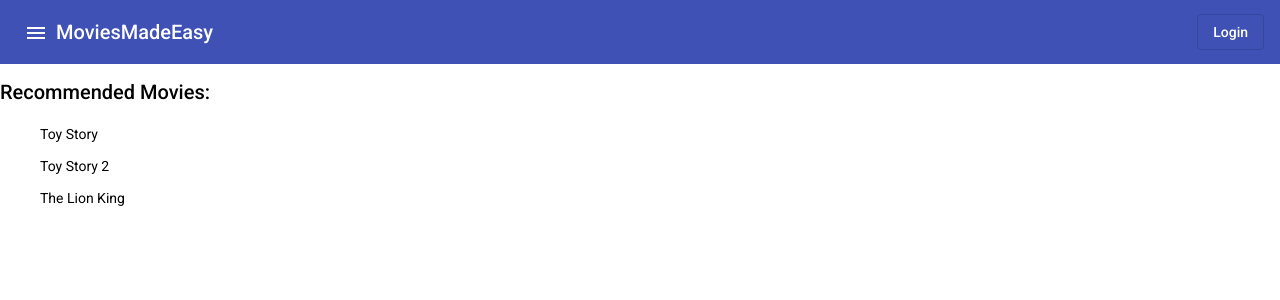
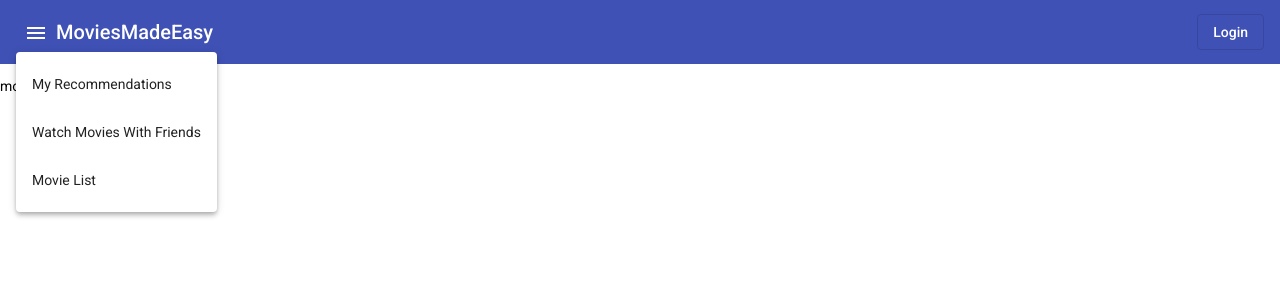
Before and after one commit to bagshawc1/MoviesMadeEasy, an Angular app: page /movie-list in a window 1280 px wide. Both pictures are taken after a click on the button "menu". Shown: the top 300 px of the page. Built offline with nearby package versions, Linux system fonts and the light colour scheme.

Commit message:
Basic navigation setup

```diff
--- a/src/app/app.component.html
+++ b/src/app/app.component.html
@@ -1,2 +1,2 @@
 <app-top-bar></app-top-bar>
-<app-homepage></app-homepage>
+<router-outlet></router-outlet>
--- /dev/null
+++ b/src/app/movie-list/movie-list.component.html
@@ -0,0 +1 @@
+<p>movie-list works!</p>
--- /dev/null
+++ b/src/app/movie-list/movie-list.component.ts
@@ -0,0 +1,15 @@
+import { Component, OnInit } from '@angular/core';
+
+@Component({
+  selector: 'app-movie-list',
+  templateUrl: './movie-list.component.html',
+  styleUrls: ['./movie-list.component.css']
+})
+export class MovieListComponent implements OnInit {
+
+  constructor() { }
+
+  ngOnInit(): void {
+  }
+
+}
--- a/src/app/top-bar/top-bar.component.html
+++ b/src/app/top-bar/top-bar.component.html
@@ -1,8 +1,13 @@
 <p>
   <mat-toolbar color="primary">
-    <button mat-icon-button class="icon" aria-label="icon-button with menu icon">
+    <button mat-icon-button [matMenuTriggerFor]="menu" class="icon" aria-label="icon-button with menu icon">
       <mat-icon>menu</mat-icon>
     </button>
+    <mat-menu #menu='matMenu'>
+      <button mat-menu-item>My Recommendations</button>
+      <button mat-menu-item>Watch Movies With Friends</button>
+      <button mat-menu-item routerLink="/movie-list">Movie List</button>
+    </mat-menu>
     <span>{{title}}</span>
     <span class="spacer"></span>
     <div *ngIf="!loggedIn">
```
Also changed, not shown: src/app/app-routing.module.ts (added, +20 -0 lines), src/app/app.module.ts (+8 -2 lines), src/app/movie-list/movie-list.component.css (added), 1 other file (tests, documents, lock files or other folders).
